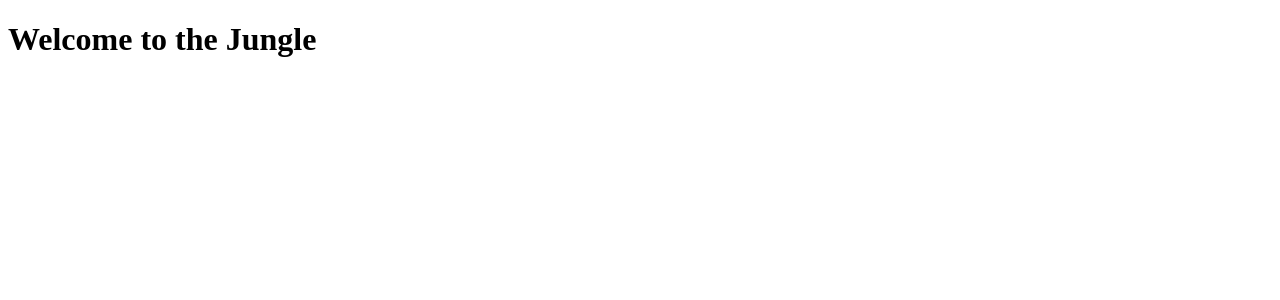
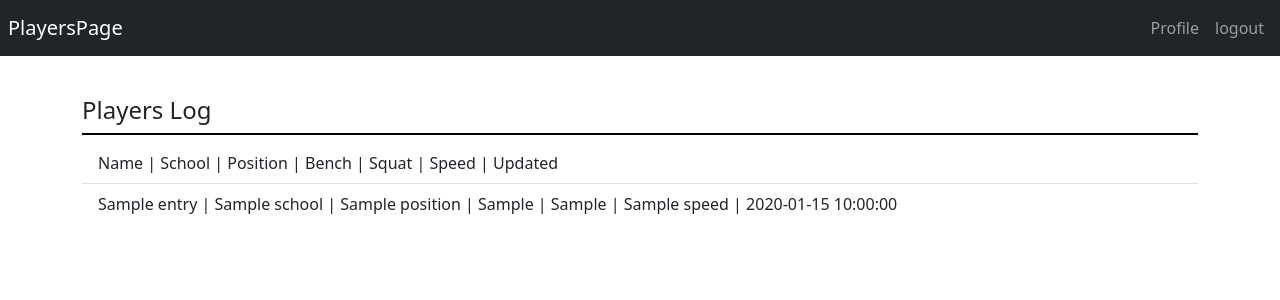
Before and after one commit to Matt-Mattoon/playerspage, a Flask app: template flask_app/templates/log.html in a window 1280 px wide. Shown: the top 300 px of the page. Run offline with Flask 3, Linux system fonts and the light colour scheme; the visitor is signed in with stand-in values (Sample User, id 1); tables that the repository leaves empty or names only in its code hold one stand-in row (values such as "Sample post"); the template is opened without the code that fills it: most values are stand-ins (such as "Sample title", 1, 10 or a date in 2020).

Commit message:
Bugs galore

```diff
--- a/flask_app/config/mysqlconnection.py
+++ b/flask_app/config/mysqlconnection.py
@@ -6,7 +6,7 @@ class MySQLConnection:
         # change the user and password as needed
         connection = pymysql.connect(host = 'localhost',
                                     user = 'root',
-                                    password = 'Football1089',
+                                    password = 'root',
                                     db = db,
                                     charset = 'utf8mb4',
                                     cursorclass = pymysql.cursors.DictCursor,
--- a/flask_app/templates/editplayer.html
+++ b/flask_app/templates/editplayer.html
@@ -38,7 +38,7 @@
 
         <form action="/playerspage/update/{{session['user_id']}}" method="post">
 
-            {%for player in player%}
+
                 <label for="name">Name</label>
                 <input type="text" name="name" value='{{player.name}}'>
                 <label for="position">Position</label>
@@ -53,7 +53,7 @@
                 <input type="number" name="speed" step="any" value="{{player.speed}}">
 
                 <input type="hidden" name="attribute_id" value="{{player.id}}">
-            {%endfor%}
+
             <input type="hidden" name="user_id" value="{{session['user_id']}}">
             <input type="submit">
         </form>
--- a/flask_app/templates/log.html
+++ b/flask_app/templates/log.html
@@ -3,9 +3,36 @@
 <head>
     <meta charset="UTF-8">
     <meta name="viewport" content="width=device-width, initial-scale=1.0">
-    <title>Document</title>
+    <link rel="stylesheet" href="https://cdn.jsdelivr.net/npm/bootstrap@5.3.3/dist/css/bootstrap.min.css"><!-- bootstrap css -->
+    <title>PlayersPage - log</title>
 </head>
 <body>
-    <h1>Welcome to the Jungle</h1>
+    <nav class="navbar navbar-expand-md bg-dark navbar-dark fixed-top p-2">
+        <a href="/" class="navbar-brand mb-0 h1">PlayersPage</a>
+        <div class="collapse navbar-collapse" id="nav_collapse">
+            <div class="navbar-nav ms-auto">
+                <a href="/playerspage/{{session['user_id']}}" class="nav-link">Profile</a>
+                <a href="/logout" class="nav-link">logout</a>
+            </div>
+        </div>
+        <button class="navbar-toggler" type="button" data-bs-toggle="collapse" data-bs-target="#nav_collapse" aria-controls="nav_collapse" aria-expanded="false" aria-label="Toggle navigation">
+            <span class="navbar-toggler-icon"></span>
+        </button>
+    </nav>
+    <div class="container pt-5">
+        <h4 class="mt-5 mb-2 pb-2 border-bottom border-black border-2">Players Log</h4>
+        <ul class="list-group list-group-flush">
+                {% if log %}
+                    <li class="list-group-item"> Name | School | Position | Bench | Squat | Speed | Updated </li>
+                    {% for entry in log %}
+                        <li class="list-group-item"> {{entry.name}} | {{entry.school}} | {{entry.position}} | {{entry.top_strength}} | {{entry.bottom_strength}} | {{entry.speed}} | {{entry.created_at}}</li>
+
+                    {% endfor %}
+                {% else %}
+                    <p class="bg-info">No players found</p>
+                {% endif %}
+        </ul>
+    </div>
+
 </body>
 </html>
--- a/flask_app/templates/showcplr.html
+++ b/flask_app/templates/showcplr.html
@@ -38,7 +38,7 @@
     <div class="set mt-5 pt-5">
 
         {% if player %}
-            {%for player in player%}
+
                 <p>Name: {{player.name}}</p>
                 <p>Position: {{player.position}}</p>
                 <p>School: {{player.school}}</p>
@@ -50,7 +50,7 @@
                 {% if player.user_id == session['user_id'] %}
                     <a href="/playerspage/edit/{{session['user_id']}}" class="text-dark me-3">Edit Player</a>
                 {% endif %}
-            {%endfor%}
+
             <a href="/playerspage/{{player.id}}/log">Player log</a>
         {% else%}
             <a href="/create" class="p-2 text-dark">Create my player</a>
```
Also changed, not shown: flask_app/controllers/controllers_cpers.py (+6 -4 lines), flask_app/models/models_attribute.py (+3 -5 lines), flask_app/models/models_log.py (+4 -4 lines).
